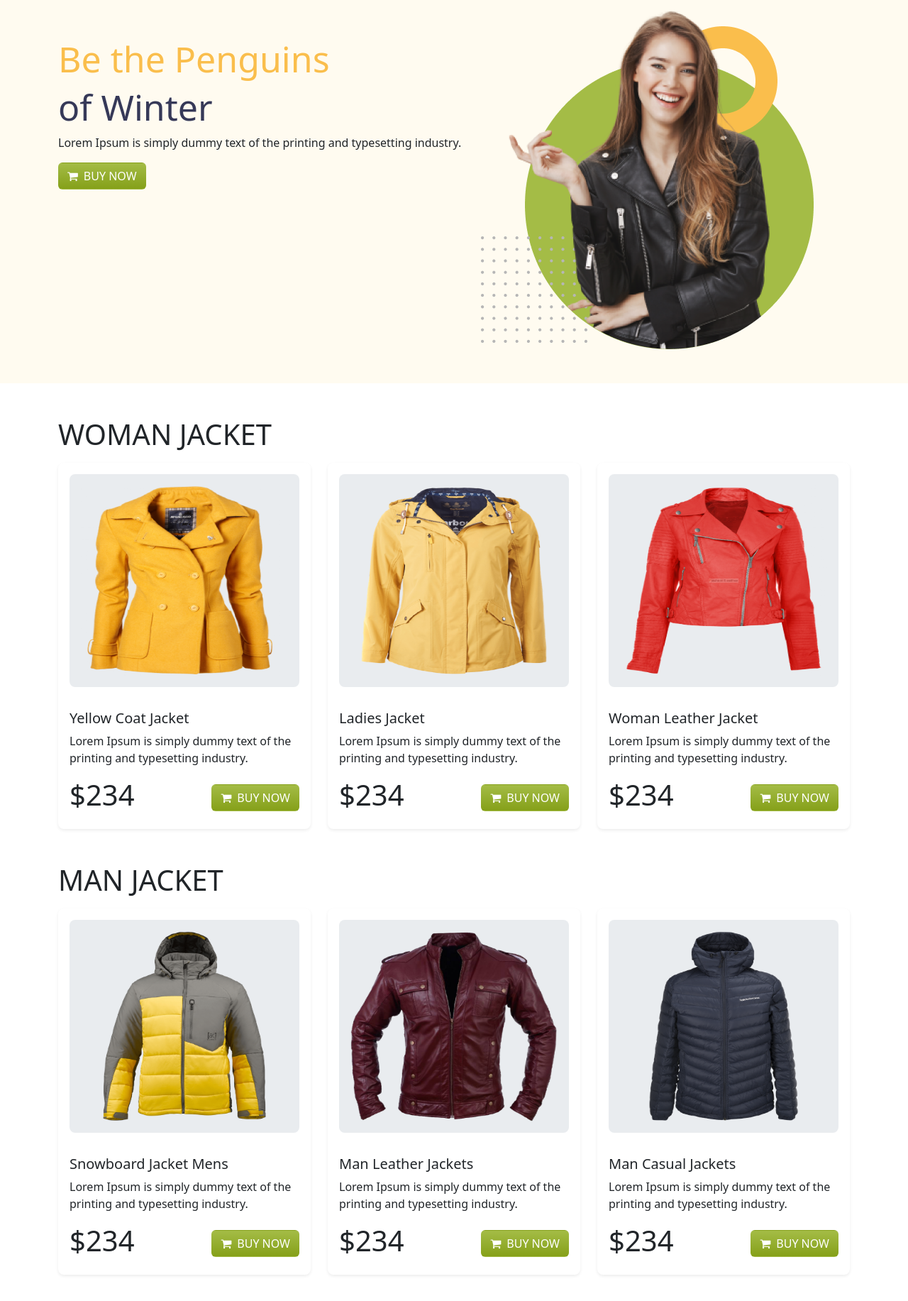
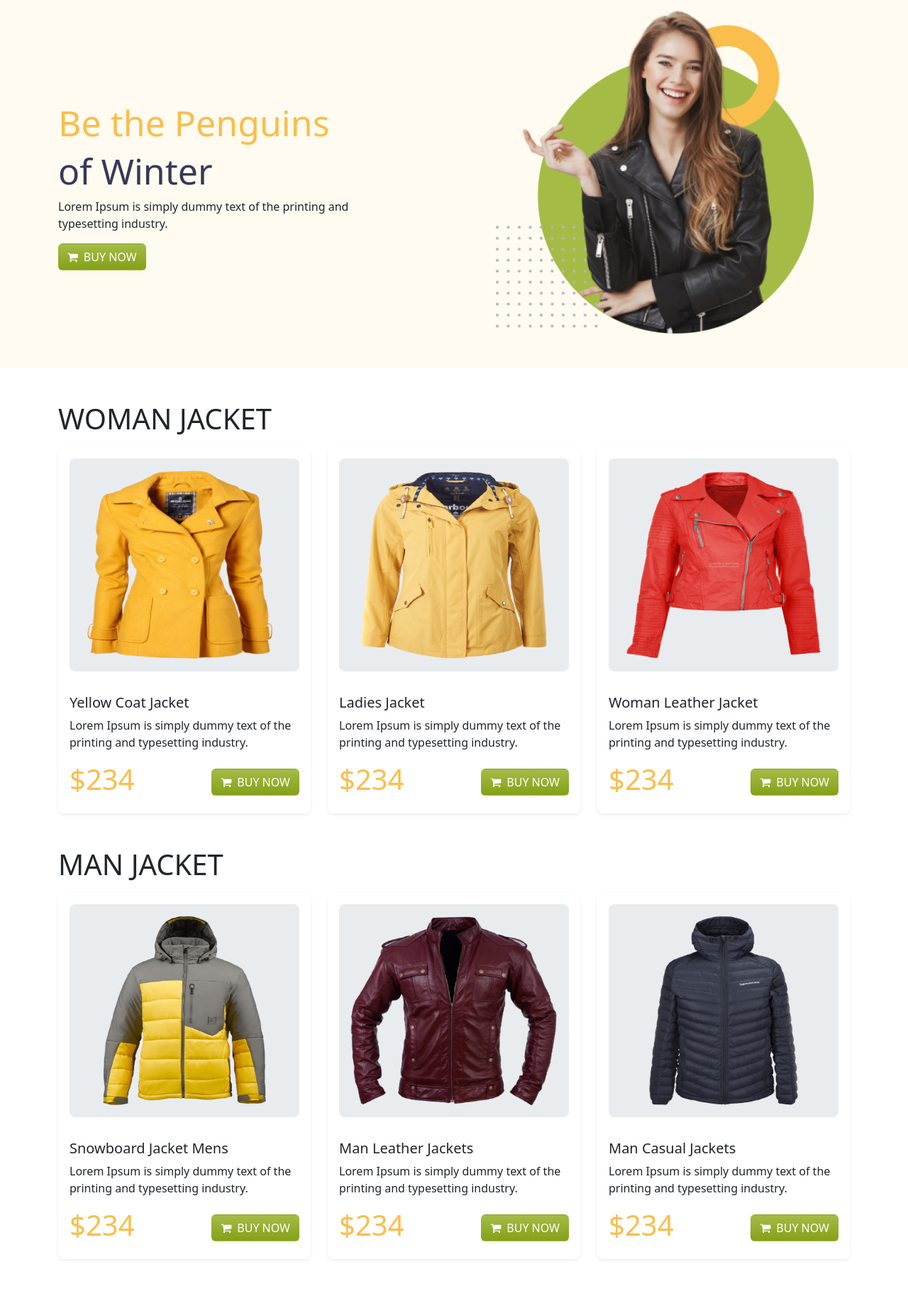
Before and after one commit to mahfujur-shohan/penguin-fashion-bootstrap, a plain HTML site: page index.html in a window 1280 px wide. Shown: the part 60-1893 px from the top of the page at 71% size. Drawn offline with nearby package versions, Linux system fonts and the light colour scheme.

Commit message:
project completed

```diff
--- /dev/null
+++ b/css/style.css
@@ -0,0 +1,24 @@
+.header-bg {
+    background-color: #FFFBF0;
+}
+.penguin-font-color {
+    color: #FABE4C;
+    font-size: 50px;
+}
+.winter-font-color {
+    color: #363958;
+    font-size: 50px;
+}
+.price-color {
+    color: #FABE4C;
+}
+.btn-buy {
+    background: linear-gradient(180deg, #A4BC46 0%, #85A019 100%);
+    color: white;
+}
+.margin-bottom {
+    margin-bottom: 100px;
+}
+.margin-top {
+    margin-top: 100px;
+}
--- a/index.html
+++ b/index.html
@@ -4,13 +4,17 @@
 <head>
     <meta charset="UTF-8">
     <meta name="viewport" content="width=device-width, initial-scale=1.0">
+    <!-- bootstrap css link -->
     <link href="https://cdn.jsdelivr.net/npm/bootstrap@5.3.2/dist/css/bootstrap.min.css" rel="stylesheet">
+    <!-- fontawesome icon link -->
     <link rel="stylesheet" href="https://cdnjs.cloudflare.com/ajax/libs/font-awesome/4.7.0/css/font-awesome.min.css">
+    <!-- custom css link -->
+    <link rel="stylesheet" href="css/style.css">
     <title>Penguin Fashion</title>
 </head>
 
 <body>
-    <header class="mb-5" style="background-color: #FFFBF0;">
+    <header class="mb-5 header-bg">
         <div class="container">
             <nav class="navbar navbar-expand-lg">
                 <div class="container-fluid">
@@ -40,16 +44,15 @@
                     </div>
                 </div>
             </nav>
-            <div class="d-flex pb-5">
-                <div class="mt-5">
-                    <h4 style="color: #FABE4C; font-size: 50px;">Be the Penguins</h4>
-                    <h4 style="color: #363958; font-size: 50px;">of Winter</h4>
+            <div class="row d-flex align-items-center justify-content-between pb-5">
+                <div class="col-lg-5 mt-5">
+                    <h4 class="penguin-font-color">Be the Penguins</h4>
+                    <h4 class="winter-font-color">of Winter</h4>
                     <p>Lorem Ipsum is simply dummy text of the printing and typesetting industry.</p>
                     <button type="button"
-                        style="background: linear-gradient(180deg, #A4BC46 0%, #85A019 100%); color: white;"
-                        class="btn"><i class="fa fa-shopping-cart pe-2"></i>BUY NOW</button>
+                        class="btn btn-buy"><i class="fa fa-shopping-cart pe-2"></i>BUY NOW</button>
                 </div>
-                <div class="ms-auto me-5">
+                <div class="col-lg-5 me-5">
                     <img class="img-fluid" src="images/model.png" alt="">
                 </div>
             </div>
@@ -71,10 +74,9 @@
                             <p class="card-text">Lorem Ipsum is simply dummy text of the
                                 printing and typesetting industry.</p>
                             <div class="d-flex align-items-center justify-content-between">
-                                <h1>$234</h1>
+                                <h1 class="price-color">$234</h1>
                                 <button type="button"
-                                    style="background: linear-gradient(180deg, #A4BC46 0%, #85A019 100%); color: white;"
-                                    class="btn"><i class="fa fa-shopping-cart pe-2"></i>BUY NOW</button>
+                        class="btn btn-buy"><i class="fa fa-shopping-cart pe-2"></i>BUY NOW</button>
                             </div>
                         </div>
                     </div>
@@ -89,10 +91,9 @@
                             <p class="card-text">Lorem Ipsum is simply dummy text of the
                                 printing and typesetting industry.</p>
                             <div class="d-flex align-items-center justify-content-between">
-                                <h1>$234</h1>
+                                <h1 class="price-color">$234</h1>
                                 <button type="button"
-                                    style="background: linear-gradient(180deg, #A4BC46 0%, #85A019 100%); color: white;"
-                                    class="btn"><i class="fa fa-shopping-cart pe-2"></i>BUY NOW</button>
+                        class="btn btn-buy"><i class="fa fa-shopping-cart pe-2"></i>BUY NOW</button>
                             </div>
                         </div>
                     </div>
@@ -107,10 +108,9 @@
                             <p class="card-text">Lorem Ipsum is simply dummy text of the
                                 printing and typesetting industry.</p>
                             <div class="d-flex align-items-center justify-content-between">
-                                <h1>$234</h1>
+                                <h1 class="price-color">$234</h1>
                                 <button type="button"
-                                    style="background: linear-gradient(180deg, #A4BC46 0%, #85A019 100%); color: white;"
-                                    class="btn"><i class="fa fa-shopping-cart pe-2"></i>BUY NOW</button>
+                        class="btn btn-buy"><i class="fa fa-shopping-cart pe-2"></i>BUY NOW</button>
                             </div>
                         </div>
                     </div>
@@ -131,10 +131,9 @@
                             <p class="card-text">Lorem Ipsum is simply dummy text of the
                                 printing and typesetting industry.</p>
                             <div class="d-flex align-items-center justify-content-between">
-                                <h1>$234</h1>
+                                <h1 class="price-color">$234</h1>
                                 <button type="button"
-                                    style="background: linear-gradient(180deg, #A4BC46 0%, #85A019 100%); color: white;"
-                                    class="btn"><i class="fa fa-shopping-cart pe-2"></i>BUY NOW</button>
+                        class="btn btn-buy"><i class="fa fa-shopping-cart pe-2"></i>BUY NOW</button>
                             </div>
                         </div>
                     </div>
@@ -149,10 +148,9 @@
                             <p class="card-text">Lorem Ipsum is simply dummy text of the
                                 printing and typesetting industry.</p>
                             <div class="d-flex align-items-center justify-content-between">
-                                <h1>$234</h1>
+                                <h1 class="price-color">$234</h1>
                                 <button type="button"
-                                    style="background: linear-gradient(180deg, #A4BC46 0%, #85A019 100%); color: white;"
-                                    class="btn"><i class="fa fa-shopping-cart pe-2"></i>BUY NOW</button>
+                        class="btn btn-buy"><i class="fa fa-shopping-cart pe-2"></i>BUY NOW</button>
                             </div>
                         </div>
                     </div>
@@ -167,10 +165,9 @@
                             <p class="card-text">Lorem Ipsum is simply dummy text of the
                                 printing and typesetting industry.</p>
                             <div class="d-flex align-items-center justify-content-between">
-                                <h1>$234</h1>
+                                <h1 class="price-color">$234</h1>
                                 <button type="button"
-                                    style="background: linear-gradient(180deg, #A4BC46 0%, #85A019 100%); color: white;"
-                                    class="btn"><i class="fa fa-shopping-cart pe-2"></i>BUY NOW</button>
+                        class="btn btn-buy"><i class="fa fa-shopping-cart pe-2"></i>BUY NOW</button>
                             </div>
                         </div>
                     </div>
@@ -178,7 +175,7 @@
             </div>
         </section>
         <!-- shopping section -->
-        <section class="container mb-5">
+        <section class="container margin-top margin-bottom">
             <div class="row g-5 d-flex align-items-center">
                 <div class="col-lg-5">
                     <div>
@@ -221,7 +218,11 @@
                     </div>
                 </div>
                 <div class="col-lg-7">
-                    <img src="images/shopping.png" class="img-fluid" alt="">
+                    <div class="row my-5 mx-3">
+                        <div class="col-lg-12">
+                            <img src="images/shopping.png" class="img-fluid" alt="">
+                        </div>
+                    </div>
                 </div>
             </div>
         </section>
```
